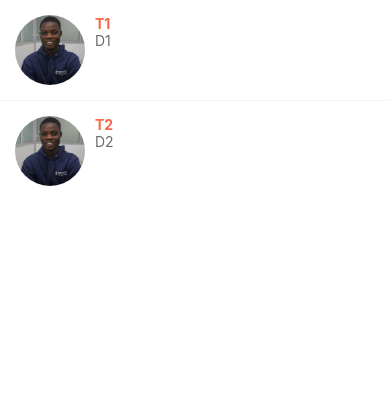
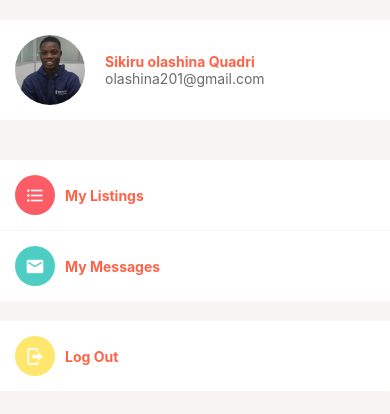
Before and after one commit to olashina201/zoop, a React Native app: screen / in a window 390 px wide. Shown: the top 414 px of the page. Built offline with nearby package versions, Linux system fonts and the light colour scheme.

Commit message:
update codebase

```diff
--- a/App.tsx
+++ b/App.tsx
@@ -3,7 +3,10 @@ import React from "react";
 import { StyleSheet, Text, View } from "react-native";
 import AppButton from "./app/components/AppButton";
 import Card from "./app/components/Card";
+import Icon from "./app/components/Icon";
 import ListItem from "./app/components/ListItem";
+import Screen from "./app/components/Screen";
+import Account from "./app/screens/Account";
 import ListingDetails from "./app/screens/ListingDetails";
 import Messages from "./app/screens/Messages";
 import ViewImage from "./app/screens/ViewImage";
@@ -11,7 +14,10 @@ import Welcome from "./app/screens/Welcome";
 
 export default function App() {
   return (
-    <Messages />
+    // <Screen>
+    //   <Icon name="email" size={50} backgroundColor="red" iconColor="white" />
+    // </Screen>
+    <Account />
   );
 }
 
--- a/app/components/Icon.tsx
+++ b/app/components/Icon.tsx
@@ -19,7 +19,7 @@ function Icon({
         alignItems: "center",
       }}
     >
-      <MaterialCommunityIcons name="format-list-bulleted" color={iconColor} size={size * 0.5} />
+      <MaterialCommunityIcons name={name} color={iconColor} size={size * 0.5} />
     </View>
   );
 }
--- a/app/components/ListItem.tsx
+++ b/app/components/ListItem.tsx
@@ -1,16 +1,23 @@
 import React from "react";
-import { View, StyleSheet, Image, TouchableOpacity, TouchableHighlight } from "react-native";
+import {
+  View,
+  StyleSheet,
+  Image,
+  TouchableOpacity,
+  TouchableHighlight,
+} from "react-native";
 import colors from "../config/colors";
 import AppText from "./AppText";
 
-const ListItem = ({ title, subTitle, image, onPress }: any) => {
+const ListItem = ({ title, subTitle, image, onPress, IconComponent }: any) => {
   return (
     <TouchableHighlight underlayColor={colors.light} onPress={onPress}>
       <View style={styles.container}>
-        <Image style={styles.image} source={image} />
-        <View>
+        {IconComponent}
+        {image && <Image style={styles.image} source={image} />}
+        <View style={styles.detailsContainer}>
           <AppText style={styles.title}>{title}</AppText>
-          <AppText style={styles.subTitle}>{subTitle}</AppText>
+          {subTitle && <AppText style={styles.subTitle}>{subTitle}</AppText>}
         </View>
       </View>
     </TouchableHighlight>
@@ -21,6 +28,11 @@ const styles = StyleSheet.create({
   container: {
     flexDirection: "row",
     padding: 15,
+    backgroundColor: colors.white,
+  },
+  detailsContainer: {
+    marginLeft: 10,
+    justifyContent: "center",
   },
   image: {
     width: 70,
--- a/app/components/Screen.tsx
+++ b/app/components/Screen.tsx
@@ -2,9 +2,9 @@ import React from "react";
 import Constants from "expo-constants";
 import { StyleSheet, SafeAreaView, View } from "react-native";
 
-const Screen = ({ children }: any) => {
+const Screen = ({ children, style }: any) => {
   return (
-    <SafeAreaView style={styles.screen}>
+    <SafeAreaView style={[styles.screen, style]}>
       <View>{children}</View>
     </SafeAreaView>
   );
@@ -13,6 +13,7 @@ const Screen = ({ children }: any) => {
 const styles = StyleSheet.create({
   screen: {
     paddingTop: Constants.statusBarHeight,
+    flex: 1,
   },
 });
 export default Screen;
```
